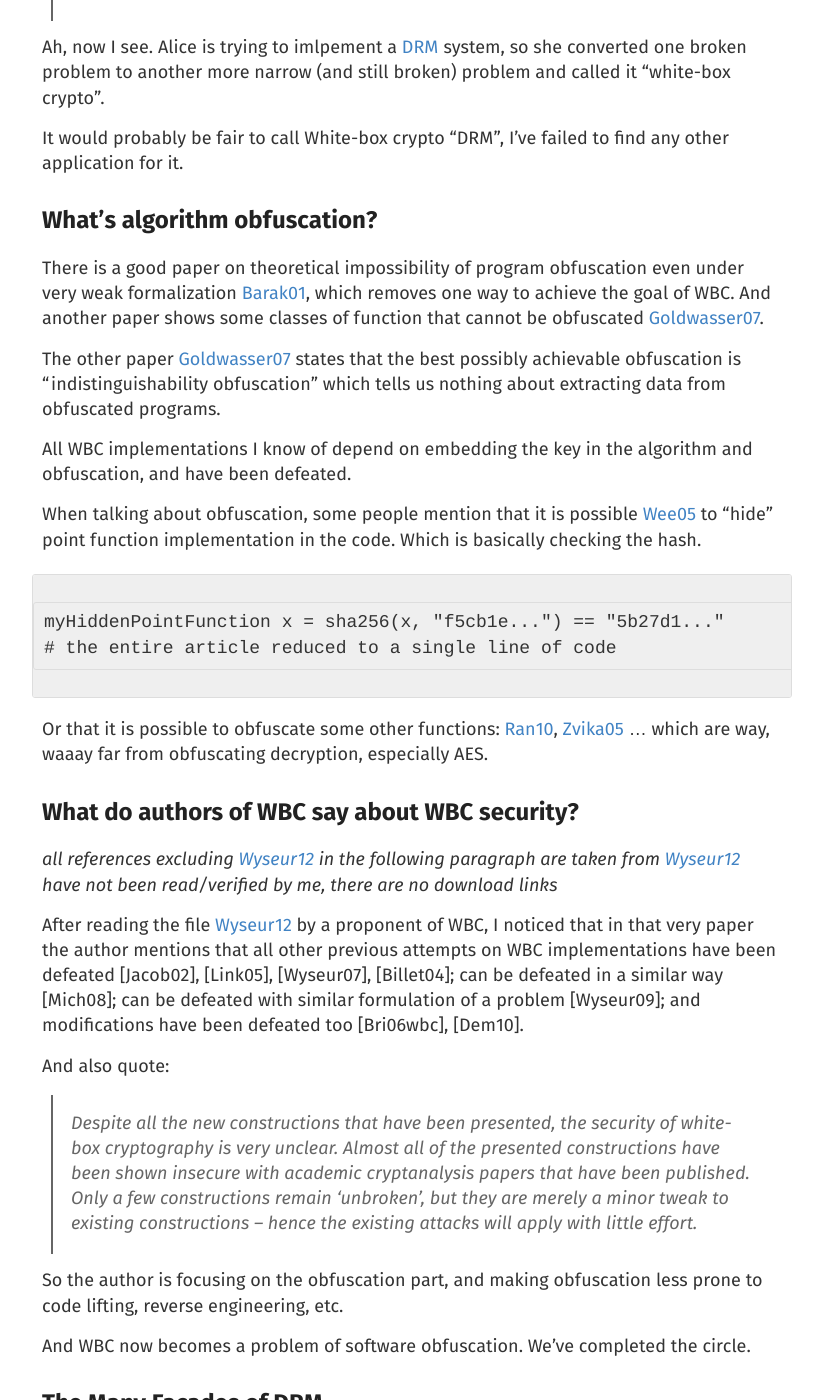
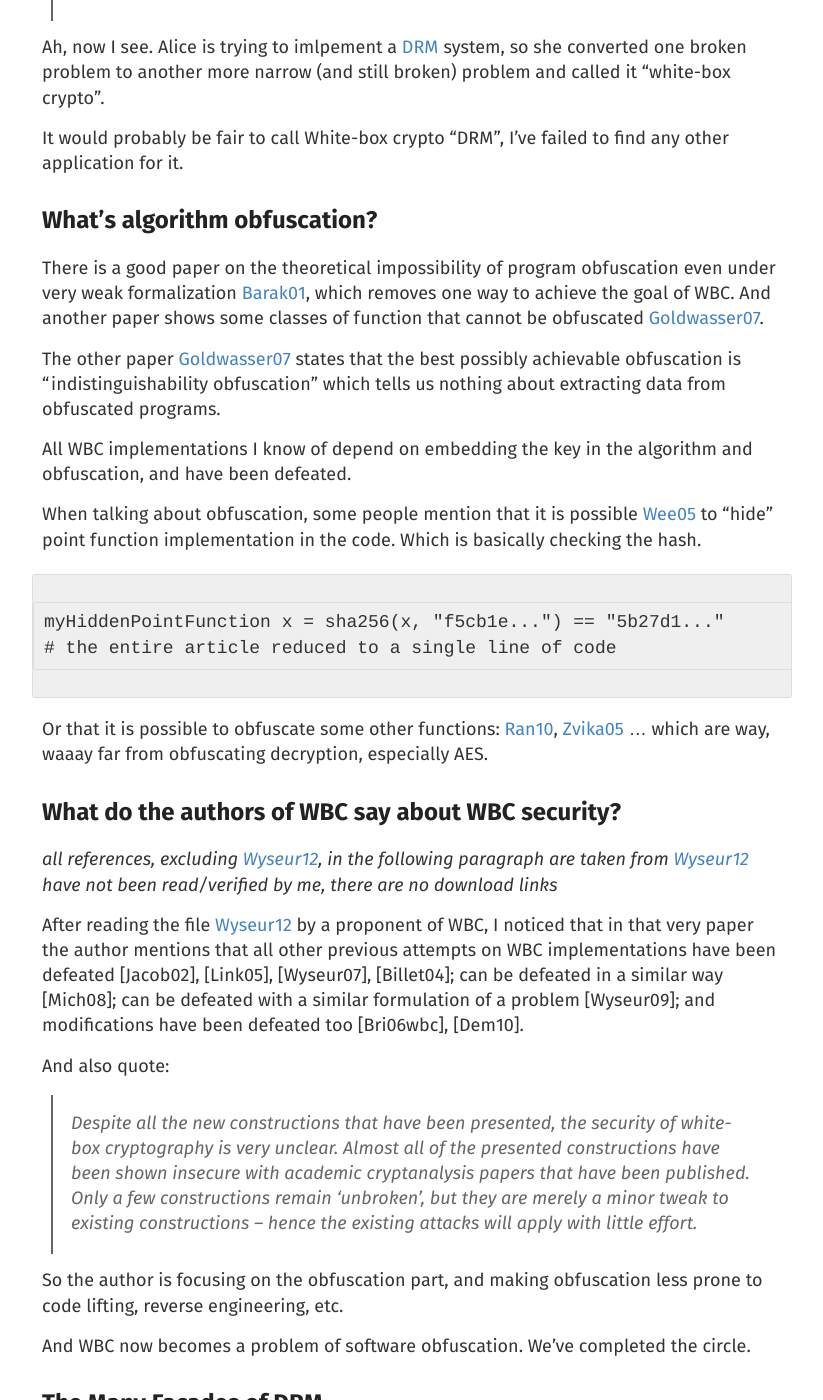
Before and after one commit to m1el/m1el.github.io, a Jekyll site: the page built from _posts/2015-05-14-wbc.md, in a window 1280 px wide and 1400 px high, scrolled down 1352 px. Shown: the whole window, without its empty margins (228-1051 px from the left). Built offline with Jekyll 4.4.1, drawn with Linux system fonts in a browser that asks for light colours; Markdown is read by kramdown in place of the engine named in the settings; some of the changed text lies outside the part shown.

Commit message:
ginger grammar

```diff
--- a/_posts/2015-05-14-wbc.md
+++ b/_posts/2015-05-14-wbc.md
@@ -65,7 +65,7 @@ I've failed to find any other application for it.
 
 ## What's algorithm obfuscation?
 
-There is a good paper on theoretical impossibility of
+There is a good paper on the theoretical impossibility of
 program obfuscation even under very weak formalization [Barak01][Barak01],
 which removes one way to achieve the goal of WBC.
 And another paper shows some classes of function that
@@ -87,9 +87,9 @@ to "hide" point function implementation in the code.  Which is basically checkin
 Or that it is possible to obfuscate some other functions: [Ran10][Ran10], [Zvika05][Zvika05]
 ... which are way, waaay far from obfuscating decryption, especially AES.
 
-## What do authors of WBC say about WBC security?
+## What do the authors of WBC say about WBC security?
 
-*all references excluding [Wyseur12] in the following paragraph
+*all references, excluding [Wyseur12], in the following paragraph
 are taken from [Wyseur12] have not been read/verified by me, there are no download links*
 
 After reading the file [Wyseur12][Wyseur12] by a proponent of WBC,
@@ -97,7 +97,7 @@ I noticed that in that very paper the author mentions that
 all other previous attempts on WBC implementations have been defeated
 [Jacob02], [Link05], [Wyseur07], [Billet04];
 can be defeated in a similar way [Mich08];
-can be defeated with similar formulation of a problem [Wyseur09];
+can be defeated with a similar formulation of a problem [Wyseur09];
 and modifications have been defeated too [Bri06wbc], [Dem10].
 
 And also quote:
@@ -127,7 +127,7 @@ After reading the file [Schultz12][Schultz12], I'd like to quote
 And call bullshit twice:
 
 - Most of all known WBC is broken as shown in [Wyseur12], therefore it "enables" nothing.
-- iTunes is selling DRM-free tracks.  People like it and AAPL gets profits.
+- iTunes is selling DRM-free tracks.  People like it and AAPL gets the profits.
 
 Then the author is referencing [Chow02AES] as WBC implementation,
 which is defeated by [Jacob02] and [Link05] as been claimed in [Wyseur12].
```
Also changed, not shown: other parts of _posts/2015-05-14-wbc.md (+1 -1 lines).
